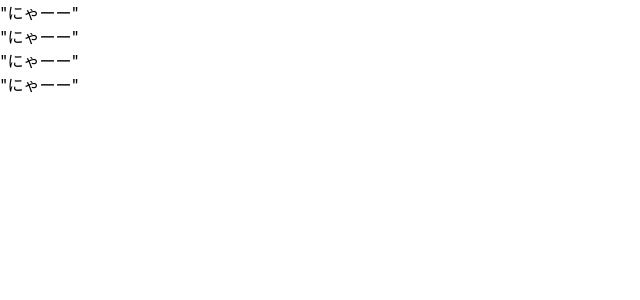
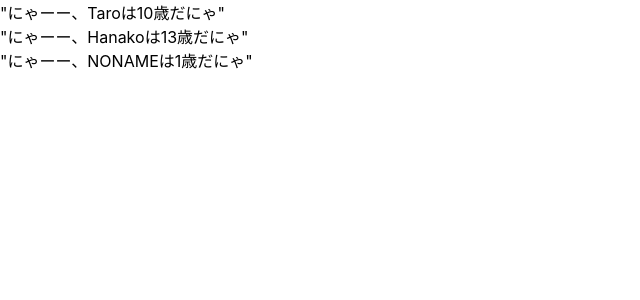
Before and after one commit to kmizuk/Udemy-react, a React (Create React App) app: page / in a window 1280 px wide. Shown: the top 300 px of the page, without its empty margins (0-640 px from the left). Built offline with nearby package versions, Linux system fonts and the light colour scheme.

Commit message:
props commit

```diff
--- a/public/index.html
+++ b/public/index.html
@@ -1,5 +1,5 @@
 <!DOCTYPE html>
-<html lang="en">
+<html lang="ja">
   <head>
     <meta charset="utf-8" />
     <link rel="icon" href="%PUBLIC_URL%/favicon.ico" />
--- a/src/App.js
+++ b/src/App.js
@@ -12,18 +12,30 @@ import React from "react";
 // }
 
 const App = () => {
+  const profiles = [
+    { name: "Taro", age: 10 },
+    { name: "Hanako", age: 13 },
+    { name: "NONAME" },
+  ];
   return (
     <div>
-      <Cat />
-      <Cat />
-      <Cat />
-      <Cat />
+      {profiles.map((profile) => {
+        return <User name={profile.name} age={profile.age} />;
+      })}
     </div>
   );
 };
 
-const Cat = () => {
-  return <div>"にゃーー"</div>;
+const User = (props) => {
+  return (
+    <div>
+      "にゃーー、{props.name}は{props.age}歳だにゃ"
+    </div>
+  );
+};
+
+User.defaultProps = {
+  age: 1,
 };
 
 export default App;
```
